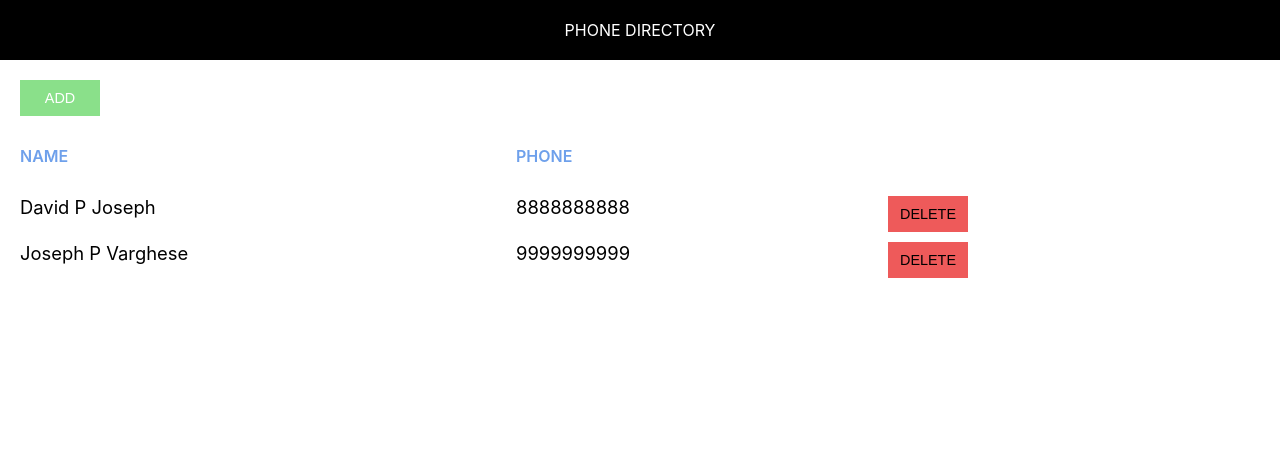
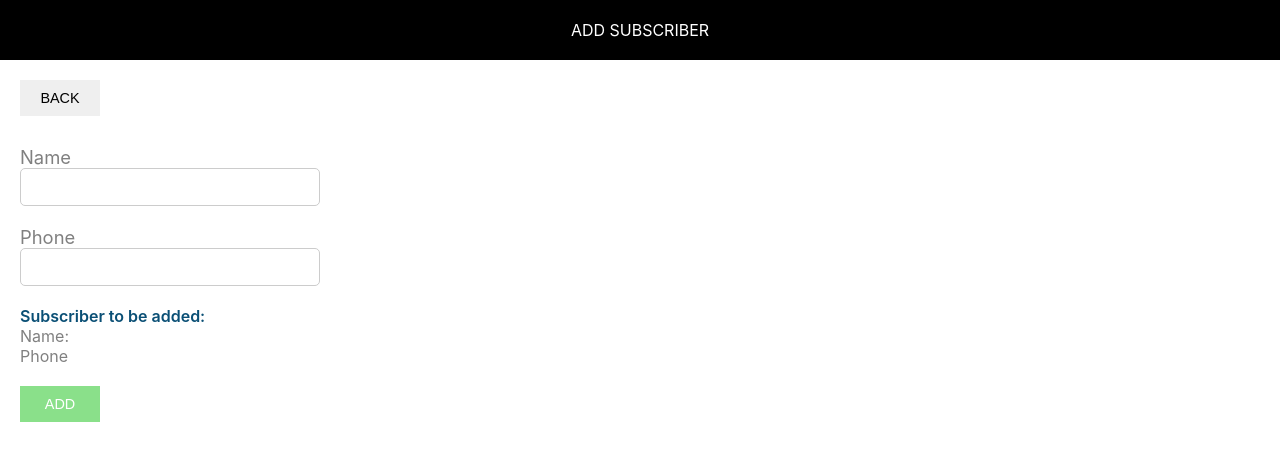
Before and after one commit to davidpjoseph/tele-directory, a React (Create React App) app: page / in a window 1280 px wide. Shown: the top 460 px of the page. Built offline with nearby package versions, Linux system fonts and the light colour scheme.

Commit message:
Added 'AddSubscriber' component

```diff
--- /dev/null
+++ b/src/AddSubscriber.css
@@ -0,0 +1,36 @@
+.subscriber-form {
+    margin-top: 30px;
+}
+
+.label-control {
+    color: #808080;
+    font-size: 1.15rem;
+    margin-right: 15px;
+}
+
+.input-control {
+    width: 300px;
+    min-width: 100px;
+    padding: 10px 15px;
+    display: inline-block;
+    border: 1px solid #ccc;
+    border-radius: 5px;
+    box-sizing: border-box;
+    font-size: 0.9rem;
+    outline: none;
+}
+
+.subscriber-info-container {
+    font-size: 1rem;
+    margin-right: 10px;
+    margin-bottom: 20px;
+}
+
+.subscriber-to-add-heading {
+    color: #0a4f75;
+    font-weight: 600;
+}
+
+.subscriber-info {
+    color: #808080;
+}
--- /dev/null
+++ b/src/AddSubscriber.js
@@ -0,0 +1,29 @@
+import  React from 'react';
+import  Header from './Header';
+import './AddSubscriber.css';
+
+const AddSubscriber = function(){
+
+    return(
+        <div>
+            <Header heading="Add Subscriber"/>
+            <div className="component-body-container">
+                <button className="custom-btn">Back</button>
+                <form className="subscriber-form">
+                    <label htmlFor="name" className="label-control">Name</label><br/>
+                    <input id="name" type="text" className="input-control" name="name"></input><br/><br/>
+                    <label htmlFor="phone"className="label-control">Phone</label><br/>
+                    <input id="phone" type="text" className="input-control" name="phone"></input><br/><br/>
+                <div className="subscriber-info-container">
+                    <span className="subscriber-to-add-heading">Subscriber to be added:</span><br/>
+                    <span className="subscriber-info">Name:</span><br/>
+                    <span className="subscriber-info">Phone</span>
+                </div>
+                <button type="submit" className="custom-btn add-btn">Add</button>
+               </form>
+            </div>
+        </div>
+    )
+}
+
+export default AddSubscriber;
--- a/src/App.css
+++ b/src/App.css
@@ -13,10 +13,7 @@
     outline: none;
 }
 
-.add-btn {
-    background: #8ae08a;
-    color: #fff;
-}
+
 
 .grid-container {
     display: grid;
--- a/src/App.js
+++ b/src/App.js
@@ -1,5 +1,7 @@
 import Header from "./Header"
 import './App.css'
+
+
 
 function App() {
   let subscribers = [
--- /dev/null
+++ b/src/common/common.css
@@ -0,0 +1,19 @@
+.component-body-container {
+    padding: 20px;
+}
+
+.custom-btn {
+    padding: 10px;
+    border: none;
+    margin-right: 10px;
+    text-transform: uppercase;
+    width: 80px;
+    font-size: 0.9rem;
+    cursor: pointer;
+    outline: none;
+}
+
+.add-btn {
+    background: #8ae08a;
+    color: #fff;
+}
--- a/src/index.js
+++ b/src/index.js
@@ -3,10 +3,11 @@
 import './index.css';
 import App from './App';
 import reportWebVitals from './reportWebVitals';
-
+import AddSubscriber from './AddSubscriber';
+import './common/common.css';
 ReactDOM.render(
   <React.StrictMode>
-    <App />
+    <AddSubscriber />
   </React.StrictMode>,
   document.getElementById('root')
 );
```
